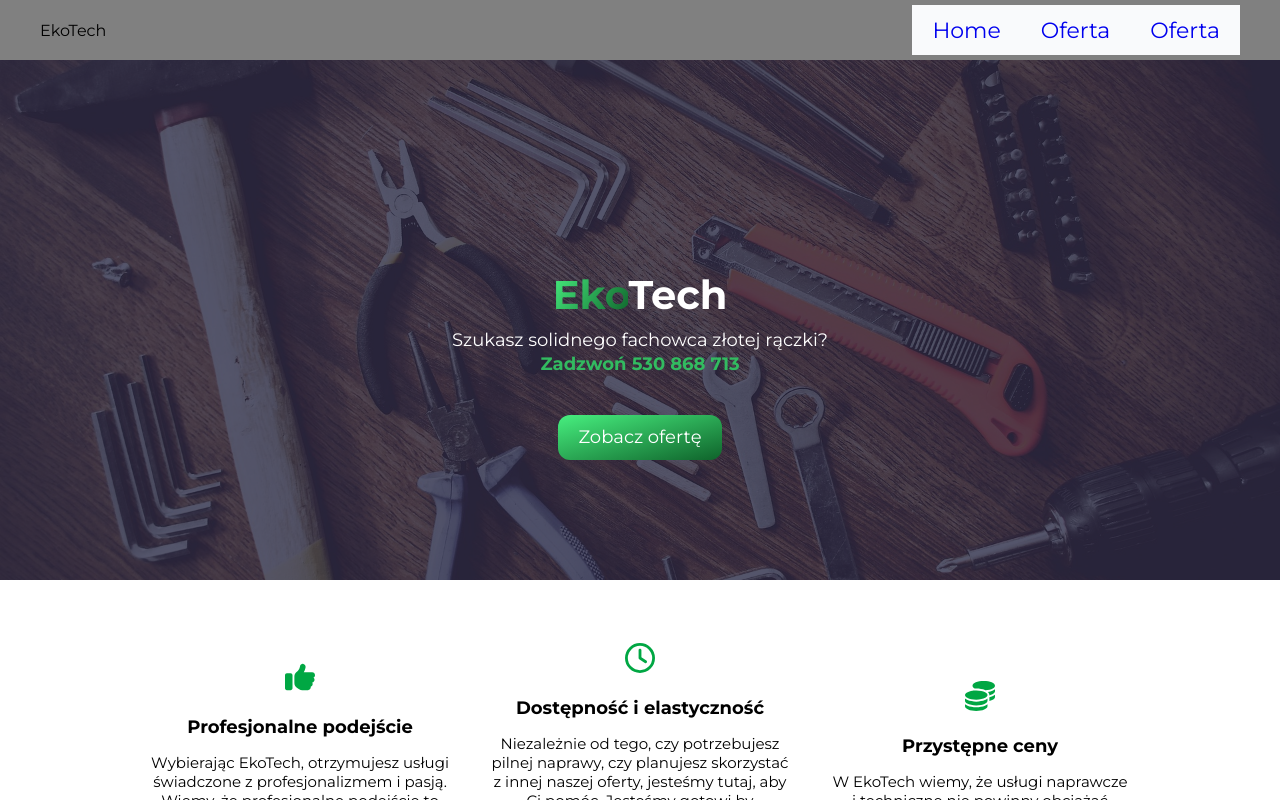
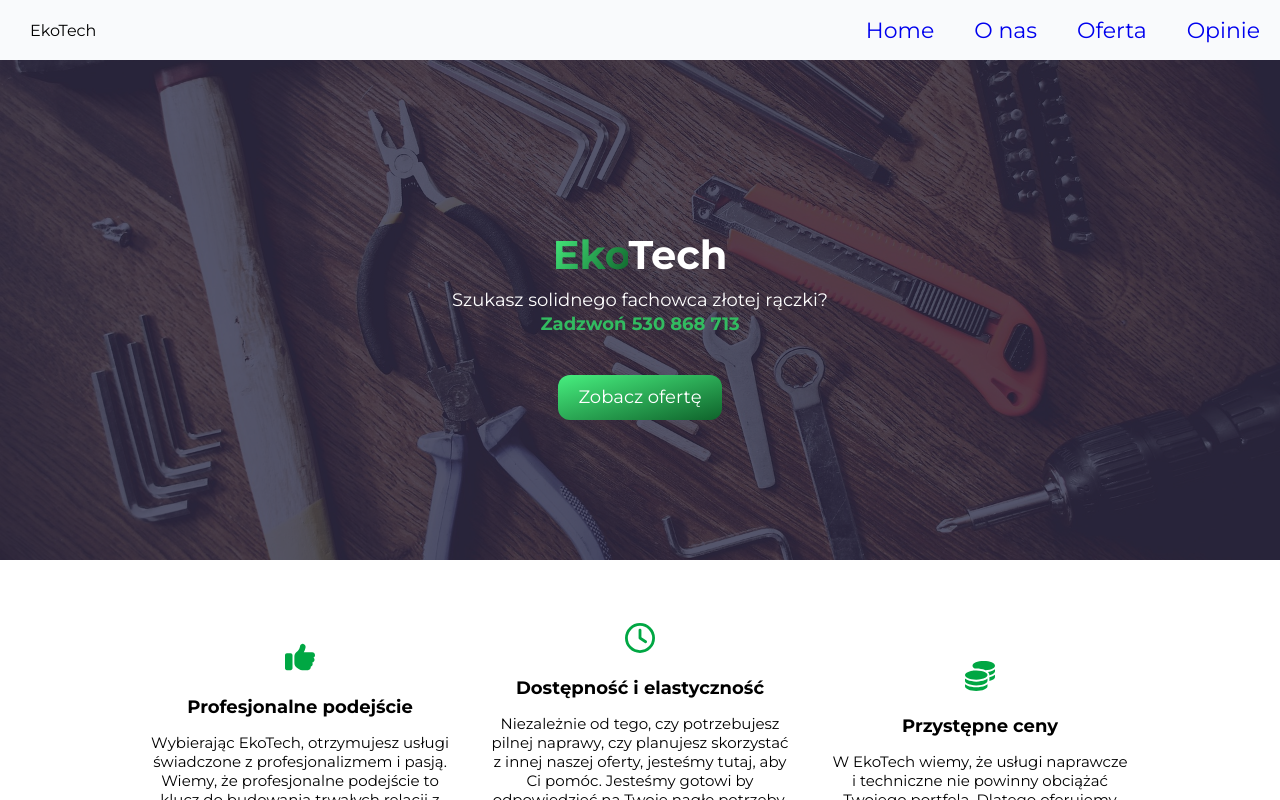
Before and after one commit to martunia880/ekoTechWebsite, a React (Create React App) app: page / in a window 1280 px wide. Shown: the top 800 px of the page. Built offline with nearby package versions, Linux system fonts and the light colour scheme.

Commit message:
fixed nav

```diff
--- a/src/App.css
+++ b/src/App.css
@@ -43,16 +43,26 @@ html {
 }
 
 .navbar {
+  position: fixed;
   display: flex;
   justify-content: space-between;
   align-items: center;
-  padding: 5px 40px;
+  padding: 5px 0;
   height: 50px;
-  background-color: gray;
+  width: 100%;
+  background-color: rgb(249, 250, 252);
   z-index: 1;
 }
+.navbar__logo {
+  padding: 5px 30px;
+}
 .navbar__burger-btn {
-  z-index: 5;
+  padding: 5px 40px;
+  z-index: 100;
+  cursor: pointer;
+}
+.navbar__burger-btn:hover {
+  color: #00a743;
 }
 .navbar__links {
   position: absolute;
@@ -81,15 +91,19 @@ html {
   font-size: 22px;
   text-decoration: none;
 }
+.navbar__links li a:hover {
+  color: #00a743;
+}
 .navbar__links.show {
   transform: translateX(0);
   display: flex;
+  opacity: 0.99;
 }
 
 .header__img {
   position: relative;
   width: 100%;
-  height: 65vh;
+  height: 70vh;
   min-height: 400px;
   background-image: url("../public/tools-gfefa4eb80_640.jpg");
   background-position: center;
@@ -414,4 +428,4 @@ html {
   html {
     overflow-x: hidden;
   }
-}
+}/*# sourceMappingURL=App.css.map */
--- a/src/App.scss
+++ b/src/App.scss
@@ -56,16 +56,26 @@ html {
 	}
 }
 .navbar {
+	position: fixed;
 	display: flex;
 	justify-content: space-between;
 	align-items: center;
-	padding: 5px 40px;
+	padding: 5px 0;
 	height: 50px;
-	background-color: gray;
+	width: 100%;
+	background-color: $background-light;
+
 	z-index: 1;
-
+	&__logo {
+		padding: 5px 30px;
+	}
 	&__burger-btn {
-		z-index: 5;
+		padding: 5px 40px;
+		z-index: 100;
+		cursor: pointer;
+		&:hover {
+			color: $icon-color;
+		}
 	}
 
 	&__links {
@@ -92,19 +102,24 @@ html {
 				padding: 15px 20px;
 				font-size: 22px;
 				text-decoration: none;
+				&:hover {
+					color: $icon-color;
+				}
 			}
+
 		}
 	}
 	&__links.show {
 		transform: translateX(0);
 		display: flex;
+		opacity: 0.99;
 	}
 }
 .header {
 	&__img {
 		position: relative;
 		width: 100%;
-		height: 65vh;
+		height: 70vh;
 		min-height: 400px;
 		background-image: url('../public/tools-gfefa4eb80_640.jpg');
 		background-position: center;
--- a/src/components/NavBar.jsx
+++ b/src/components/NavBar.jsx
@@ -23,10 +23,13 @@ export default function NavBar() {
 							<a href='#home'>Home</a>
 						</li>
 						<li>
+							<a href='#benefits'>O nas</a>
+						</li>
+						<li>
 							<a href='#offers'>Oferta</a>
 						</li>
 						<li>
-							<a href='#offers'>Oferta</a>
+							<a href='#opinions'>Opinie</a>
 						</li>
 					</ul>
 			</nav>
```
Also changed, not shown: 1 other file (tests, documents, lock files or other folders).
